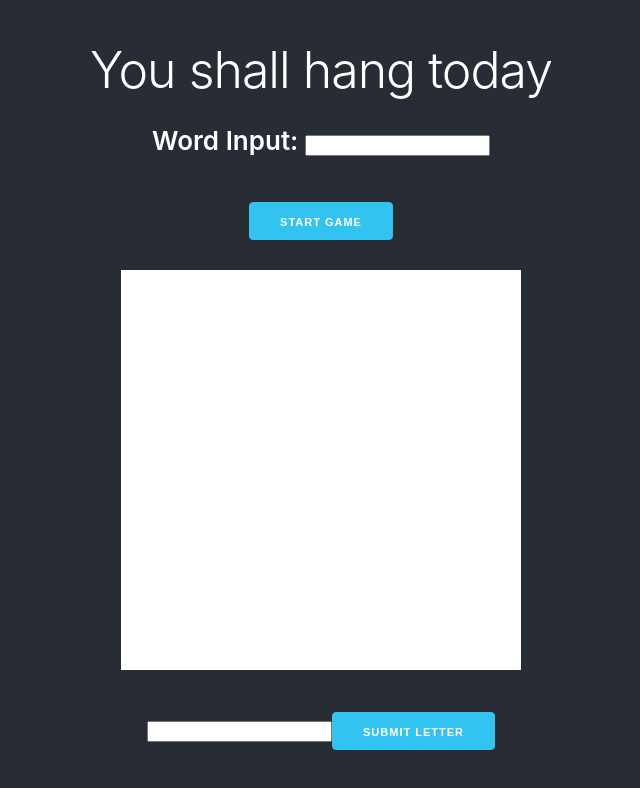
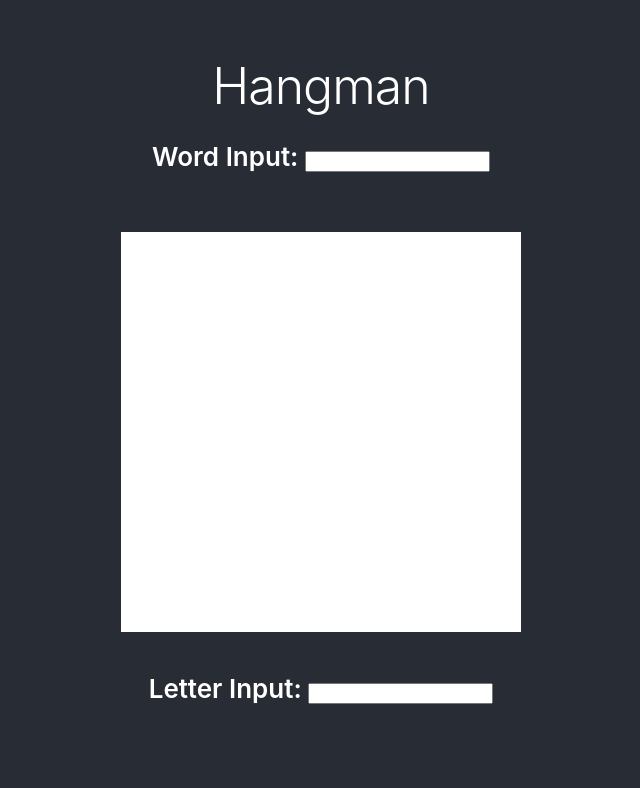
Before and after one commit to ChallenBellamey/FE-Hangman, a React (Create React App) app in the folder hangman/: page / in a window 1280 px wide. Shown: the top 788 px of the page, without its empty margins (319-959 px from the left). Built offline with nearby package versions, Linux system fonts and the light colour scheme.

Commit message:
Hangman state advances on incorrect letter, win / lose message at end of game

```diff
--- a/hangman/src/App.js
+++ b/hangman/src/App.js
@@ -8,6 +8,7 @@ import HangmanPicture from './components/HangmanPicture';
 import WordDisplay from './components/WordDisplay';
 import LetterInput from './components/LetterInput';
 import LetterSubmitButton from './components/LetterSubmitButton';
+import EndGameMessage from './components/EndGameMessage';
 
 class App extends Component {
   state = {
@@ -20,25 +21,44 @@ class App extends Component {
   }
 
   render() {
+    const playerWins = this.state.word.every(char => this.state.guessedChars.includes(char));
+    const playerLoses = this.state.hangmanState >= 10;
+    if (playerWins && this.state.word.length > 0 || playerLoses) {
       return (
         <div className="App">
           <div className='App-header'>
             <div >
               <Header />
-            <WordInput wordInputChange={this.wordInputChange} wordInput={this.state.wordInput}/>
-            <NewGameButton startGame={this.startGame}/>
+              <WordInput wordInputChange={this.wordInputChange} wordSubmit={this.startGame} wordInput={this.state.wordInput}/>
+            </div>
+            <div>
+              <HangmanPicture hangmanState={this.state.hangmanState}/>
+            </div>
+            <div>
+              <EndGameMessage playerWins={playerWins} playerLoses={playerLoses}/>
+            </div>
+          </div>
+        </div >
+      )
+    } else {
+      return (
+        <div className="App">
+          <div className='App-header'>
+            <div >
+              <Header />
+              <WordInput wordInputChange={this.wordInputChange} wordSubmit={this.startGame} wordInput={this.state.wordInput}/>
             </div>
             <div>
               <HangmanPicture hangmanState={this.state.hangmanState}/>
             </div>
             <div>
               <WordDisplay wordDisplay={this.state.wordDisplay.join(' ')}/>
-            <LetterInput letterInputChange={this.letterInputChange} letterInput={this.state.letterInput}/>
-            <LetterSubmitButton letterSubmit={this.letterSubmit}/>
+              <LetterInput letterInputChange={this.letterInputChange} letterSubmit={this.letterSubmit} letterInput={this.state.letterInput}/>
             </div>
           </div>
         </div >
-    );
+      )
+    }
   }
 
   wordInputChange = (event) => {
@@ -52,7 +72,10 @@ class App extends Component {
     this.setState({
       wordInput: '',
       word: this.state.wordInput.split(''),
-      wordDisplay: '_'.repeat(this.state.wordInput.length).split('')
+      wordDisplay: '_'.repeat(this.state.wordInput.length).split(''),
+      guessedChars: [],
+      hangmanState: 0,
+      letterInput: ''
     })
   }
 
@@ -66,19 +89,25 @@ class App extends Component {
     event.preventDefault();
     const newLetter = this.state.letterInput;
     if (this.state.word.includes(newLetter)) {
-      // change word display to reveal new letters
+      if (!this.state.guessedChars.includes(newLetter)) {
         this.setState(prevState => {
         return {
+          letterInput: '',
           guessedChars: [...prevState.guessedChars, newLetter]
+        }})
+        this.refreshWordDisplay();
+      }
+    } else {
+      this.setState(prevState => {
+        return {
+          letterInput: '',
+          hangmanState: prevState.hangmanState + 1
         }
       })
-      this.refreshDisplay();
-    } else {
-      // add stage to hangman
     }
   }
 
-  refreshDisplay = () => {
+  refreshWordDisplay = () => {
     this.setState(prevState => {
       return {
         wordDisplay: prevState.word.map(char => {
@@ -91,7 +120,6 @@ class App extends Component {
       }
     })
   }
-
 }
 
 export default App;
--- /dev/null
+++ b/hangman/src/components/EndGameMessage.jsx
@@ -0,0 +1,11 @@
+import React from 'react';
+
+const EndGameMessage = (props) => {
+    if (props.playerWins) {
+        return <p>You win! Enter a new word to start again!</p>
+    } else {
+        return <p>You lose! Enter a new word to start again!</p>
+    }
+}
+
+export default EndGameMessage;
--- a/hangman/src/components/HangmanPicture.jsx
+++ b/hangman/src/components/HangmanPicture.jsx
@@ -1,7 +1,24 @@
-import picture0 from './img/0.png';
 import React from 'react';
 import './HangmanPicture.css'
+
+const image0 = require('./img/0.png');
+const image1 = require('./img/1.png');
+const image2 = require('./img/2.png');
+const image3 = require('./img/3.png');
+const image4 = require('./img/4.png');
+const image5 = require('./img/5.png');
+const image6 = require('./img/6.png');
+const image7 = require('./img/7.png');
+const image8 = require('./img/8.png');
+const image9 = require('./img/9.png');
+const image10 = require('./img/10.png');
+
+const hangmanImages = [
+    image0, image1, image2, image3, image4, image5, image6, image7, image8, image9, image10
+];
+
 const HangmanPicture = (props) => {
-    return <img src={picture0}></img>
-}
+    return <img src={hangmanImages[props.hangmanState]}></img>
+};
+
 export default HangmanPicture;
--- a/hangman/src/components/Header.jsx
+++ b/hangman/src/components/Header.jsx
@@ -1,6 +1,6 @@
 import React from 'react';
 
 const Header = (props) => {
-    return <h1>You shall hang today</h1>
+    return <h1>Hangman</h1>
 }
 export default Header;
--- a/hangman/src/components/LetterInput.jsx
+++ b/hangman/src/components/LetterInput.jsx
@@ -1,6 +1,11 @@
 import React from 'react';
 
 const LetterInput = (props) => {
-    return <input maxLength='1' onChange={props.letterInputChange} value={props.LetterInput}></input>
+    return <label>
+        <form onSubmit={props.letterSubmit}>
+            Letter Input: <input maxLength='1' onChange={props.letterInputChange} value={props.letterInput}></input>
+        </form>
+    </label>
 }
+
 export default LetterInput;
--- a/hangman/src/components/WordInput.jsx
+++ b/hangman/src/components/WordInput.jsx
@@ -1,7 +1,7 @@
 import React from 'react';
 const WordInput = (props) => {
     return <label >
-        <form>
+        <form onSubmit={props.wordSubmit}>
             Word Input: <input onChange={props.wordInputChange} value={props.wordInput}></input>
         </form>
     </label>
```
Also changed, not shown: hangman/src/components/img/7.png (added). Lines whose indentation alone changed are shown as unchanged.
